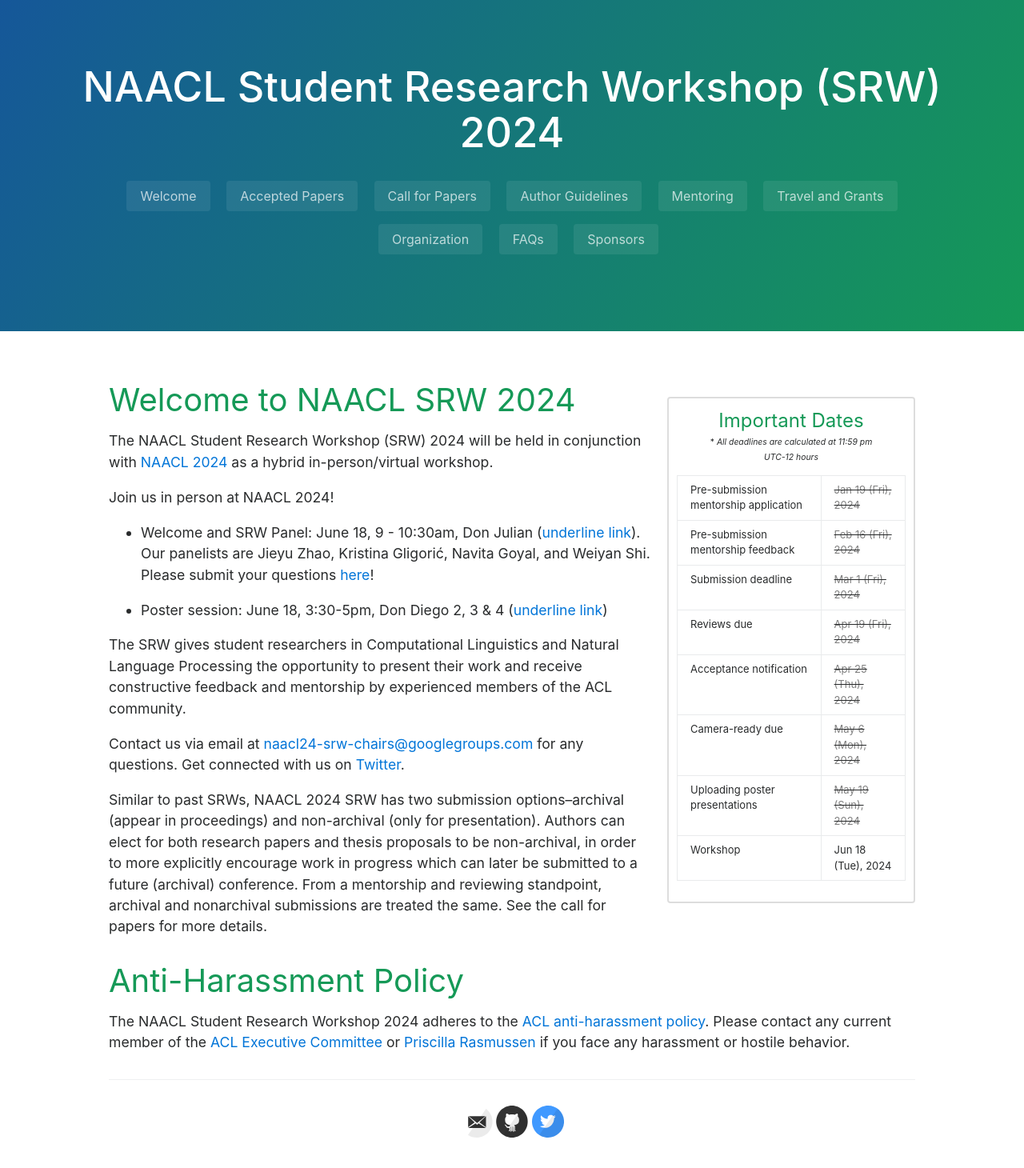
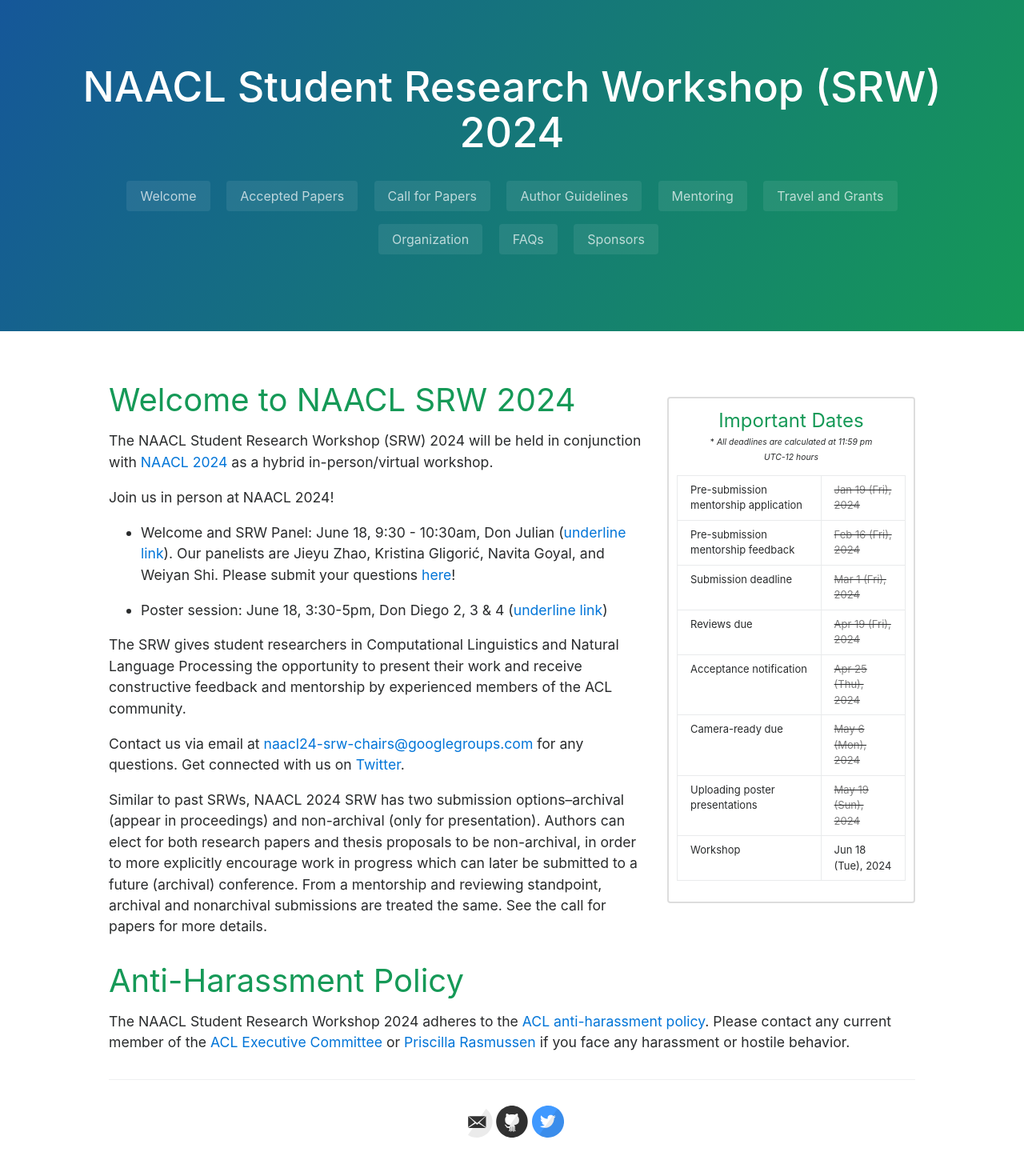
Before and after one commit to naacl2025-srw/naacl2025-srw.github.io, a Jekyll site: the page built from index.md, in a window 1280 px wide. Shown: the whole page at 80% size. Built offline with Jekyll 4.4.1, drawn with Linux system fonts in a browser that asks for light colours.

Commit message:
Put correct panel time

```diff
--- a/index.md
+++ b/index.md
@@ -13,7 +13,7 @@ The NAACL Student Research Workshop (SRW) 2024 will be held in conjunction with
 
 Join us in person at NAACL 2024!
 
-* Welcome and SRW Panel: June 18, 9 - 10:30am, Don Julian ([underline link](https://underline.io/events/458/sessions?eventSessionId=17950&searchGroup=lecture)). Our panelists are Jieyu Zhao, Kristina Gligorić, Navita Goyal, and Weiyan Shi. Please submit your questions [here](https://docs.google.com/forms/d/e/1FAIpQLSccZ1AE6rfyOX-gE_8pLh_y6E9mgntlbgRs2DpAss1Kmv9yQg/viewform?usp=sf_link)!
+* Welcome and SRW Panel: June 18, 9:30 - 10:30am, Don Julian ([underline link](https://underline.io/events/458/sessions?eventSessionId=17950&searchGroup=lecture)). Our panelists are Jieyu Zhao, Kristina Gligorić, Navita Goyal, and Weiyan Shi. Please submit your questions [here](https://docs.google.com/forms/d/e/1FAIpQLSccZ1AE6rfyOX-gE_8pLh_y6E9mgntlbgRs2DpAss1Kmv9yQg/viewform?usp=sf_link)!
 
 * Poster session: June 18, 3:30-5pm, Don Diego 2, 3 & 4 ([underline link](https://underline.io/events/458/posters?eventSessionId=17470&searchGroup=lecture))
 
```
